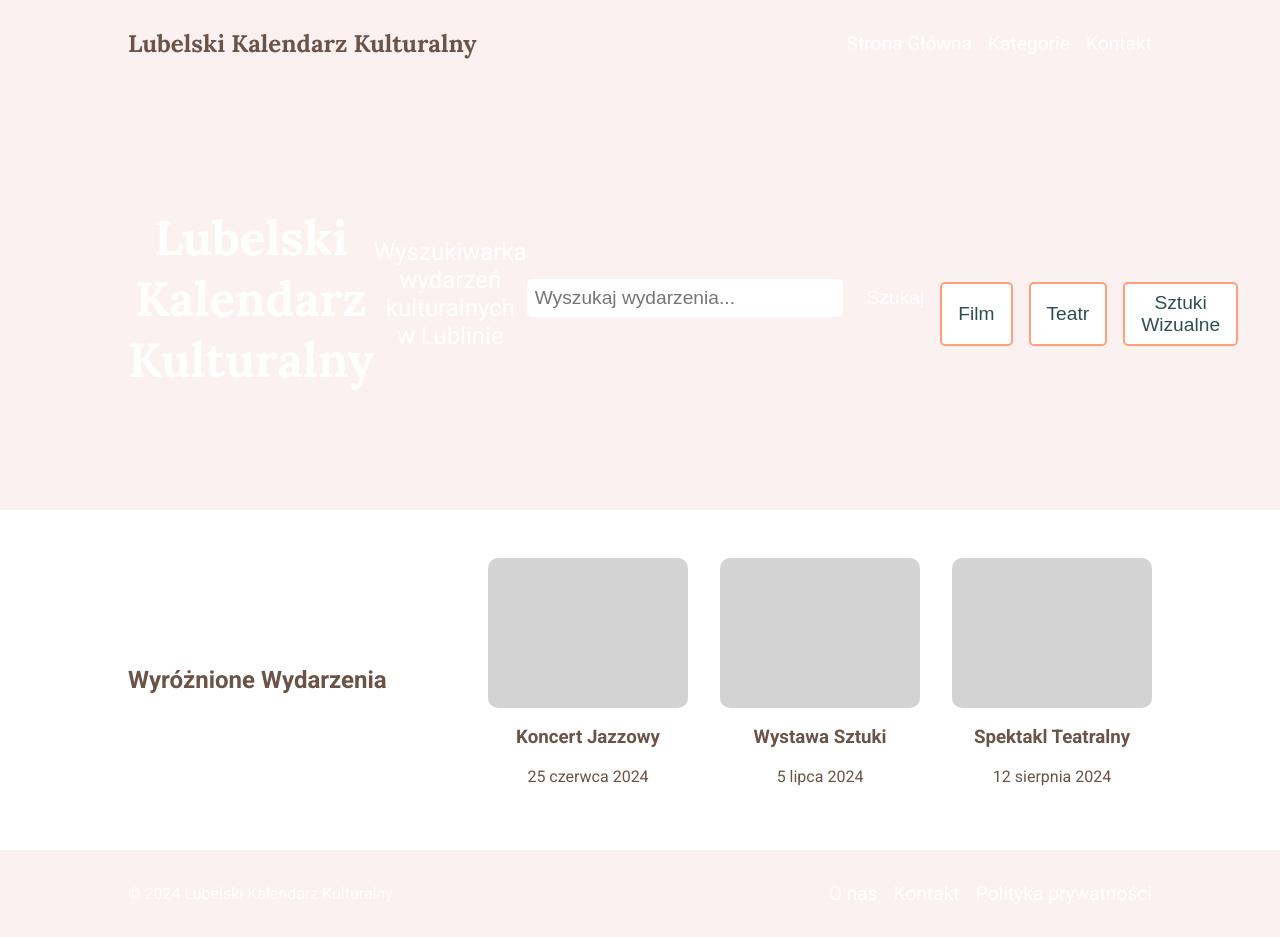
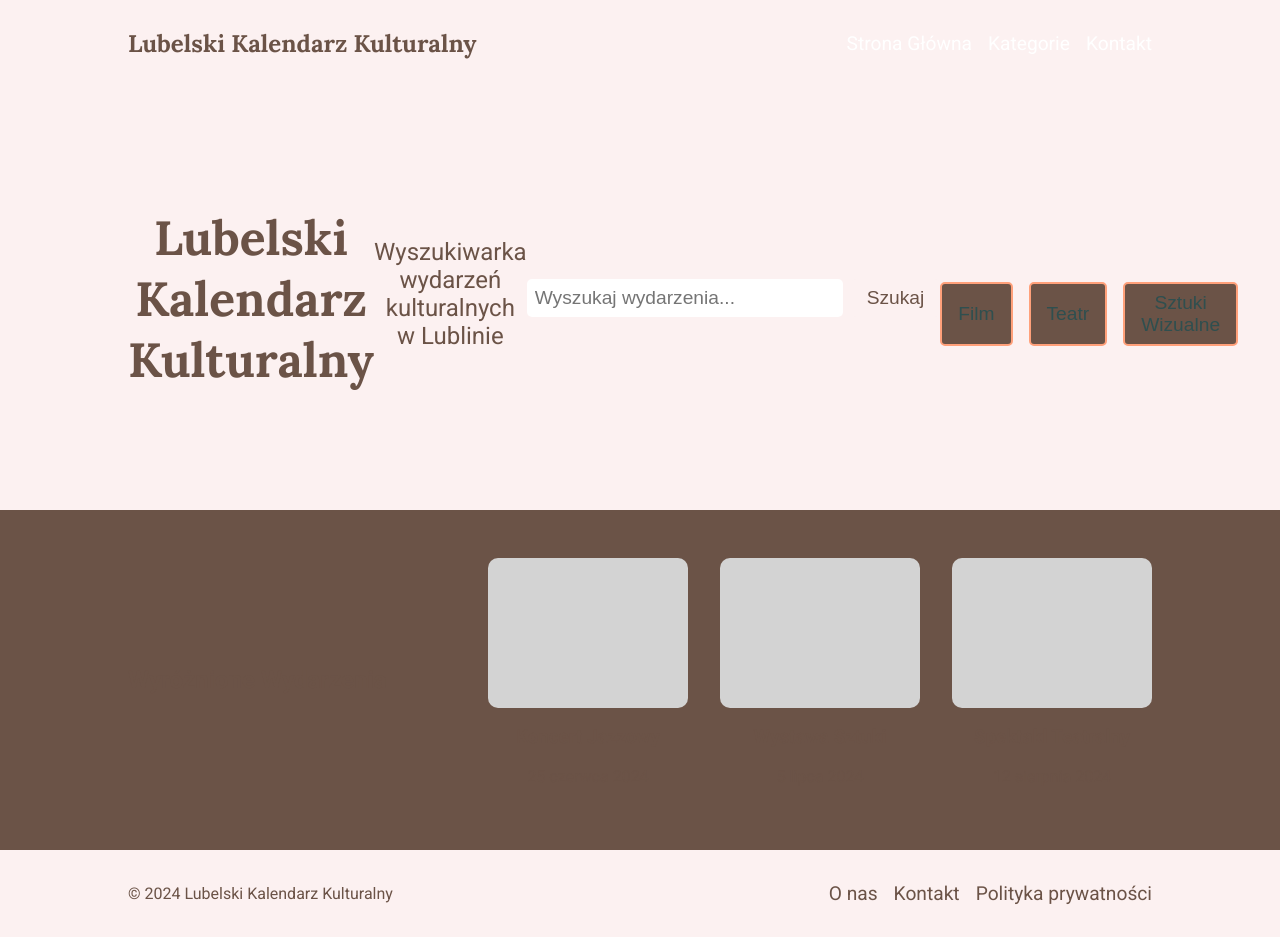
Before and after one commit to art-system/lubelski-kalendarz-kulturalny, a plain HTML site: page index.html in a window 1280 px wide. Drawn offline with Linux system fonts and the light colour scheme.

Commit message:
Update styles.css

```diff
--- a/styles.css
+++ b/styles.css
@@ -40,7 +40,7 @@ nav a {
 
 .hero {
     background-color: #FCF1F1;
-    color: #FFFFFF;
+    color: #6B5347;
     text-align: center;
     padding: 5rem 0;
 }
@@ -74,7 +74,7 @@ nav a {
     font-size: 1.2rem;
     border: none;
     background-color: #FCF1F1;
-    color: #FFFFFF;
+    color: #6B5347;
     border-radius: 5px;
     cursor: pointer;
 }
@@ -91,14 +91,14 @@ nav a {
     font-size: 1.2rem;
     border: 2px solid #FFA07A;
     color: #2F4F4F;
-    background-color: #FFFFFF;
+    background-color: #6B5347;
     border-radius: 5px;
     cursor: pointer;
 }
 
 .featured-events {
     padding: 3rem 0;
-    background-color: #FFFFFF;
+    background-color:#6B5347;
 }
 
 .events-list {
@@ -121,7 +121,7 @@ nav a {
 
 footer {
     background-color: #FCF1F1;
-    color: #FFFFFF;
+    color: #6B5347;
     padding: 1rem 0;
     text-align: center;
 }
@@ -134,6 +134,6 @@ footer nav ul {
 }
 
 footer nav a {
-    color: #FFFFFF;
+    color: #6B5347;
     text-decoration: none;
 }
```
